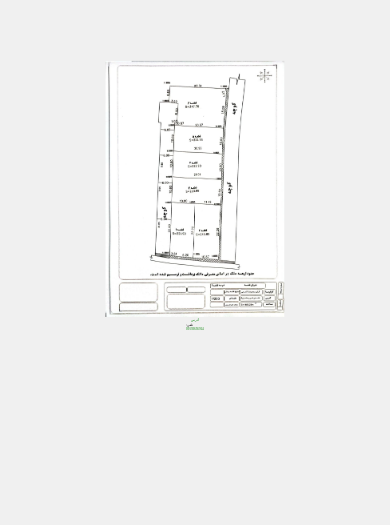
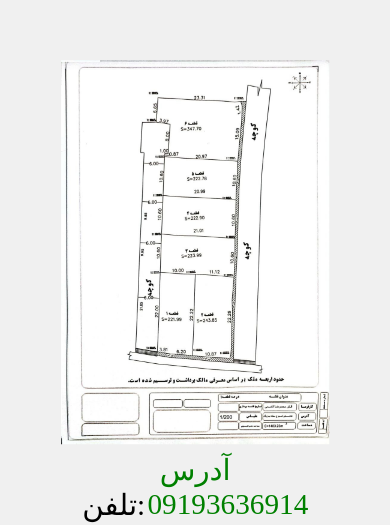
Before and after one commit to Ali-Ghasemi-Tech/kiwi, a plain HTML site: page index.html in a window 390 px wide. Shown: the part 479-1004 px from the top of the page. Drawn offline with Linux system fonts and the light colour scheme.

Commit message:
responsive is hard

```diff
--- a/style.css
+++ b/style.css
@@ -29,9 +29,17 @@ a{
 
 @media screen and (max-width: 800px) {
   body{
-    width: 2vw;
-    scale: 0.2;
+    width: 15vw;
+    scale: 0.3;
     padding-bottom: 0.5vw;
+  }
+  a{
+    font-size: 25vw;
+  }
+  div{
+    font-size: 25vw;
+    display: flex;
+    gap: 2vw;
   }
 
 }
```
